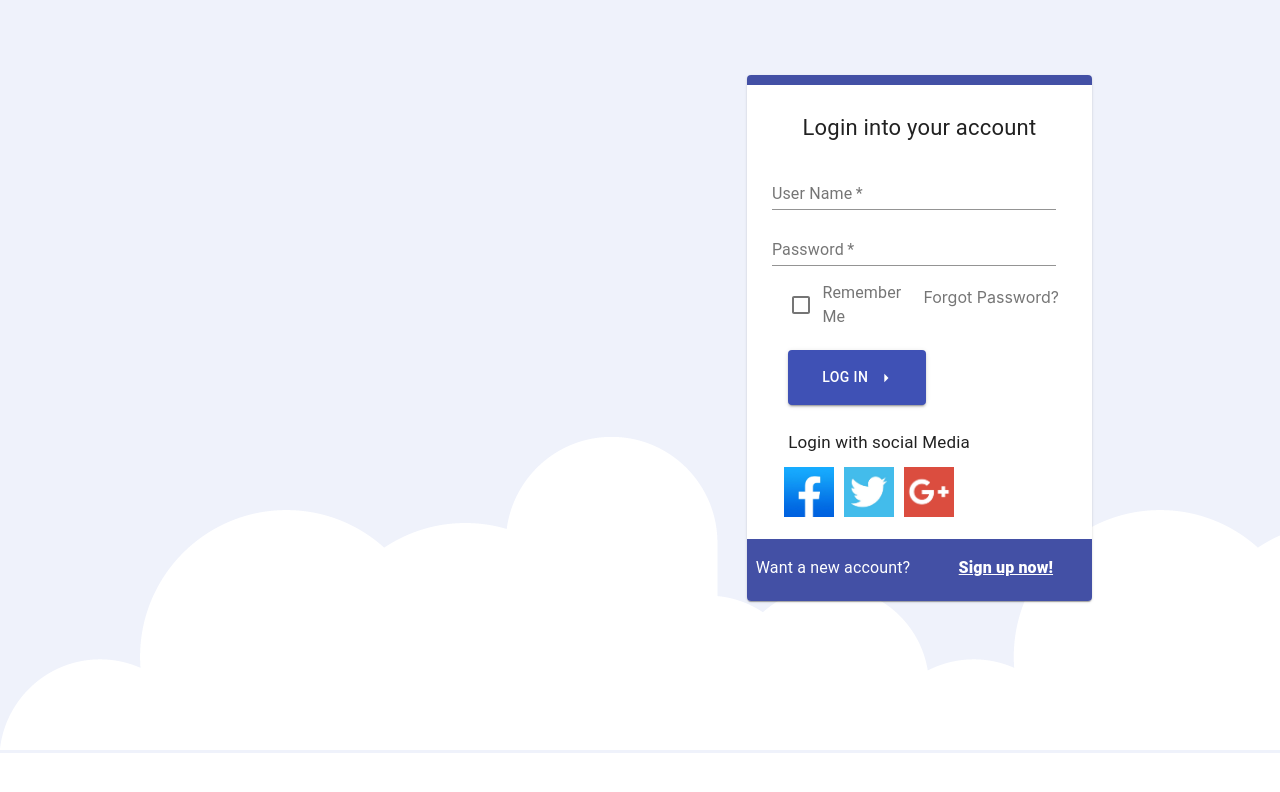
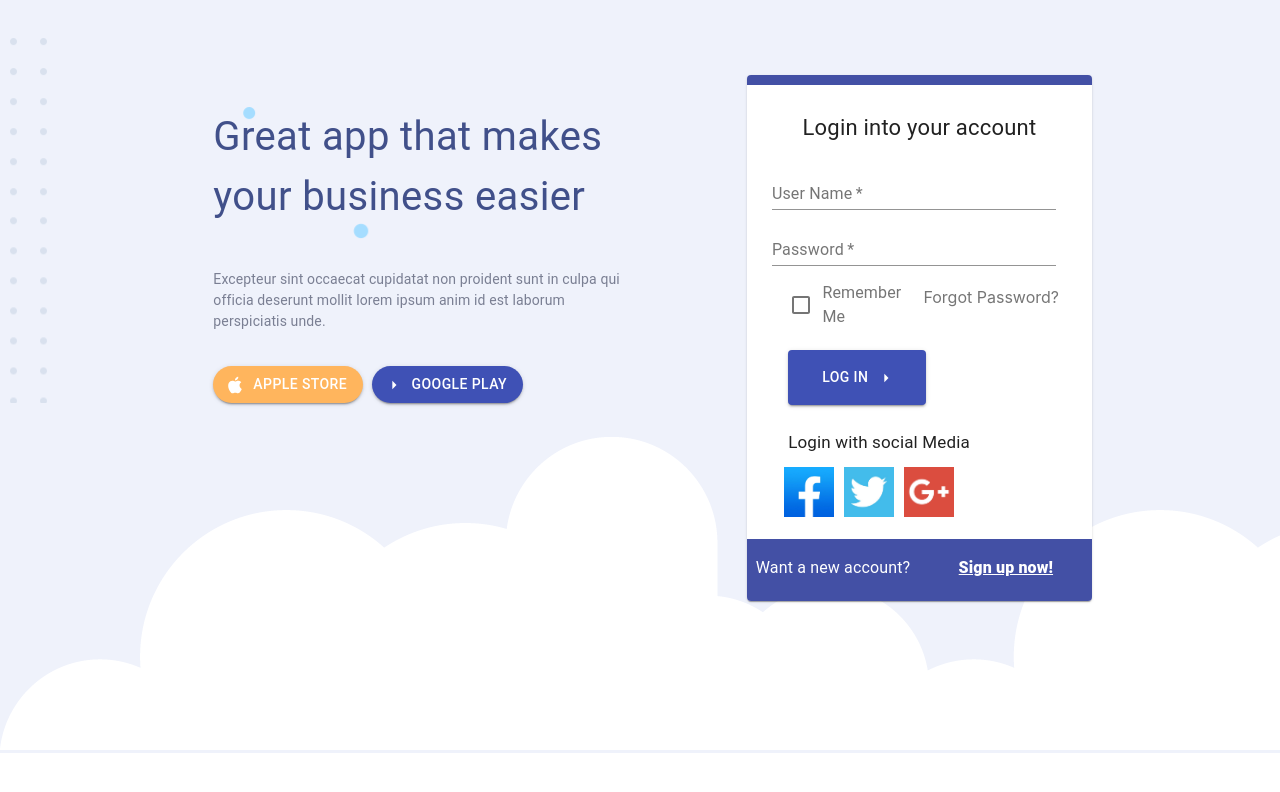
Before and after one commit to strugbits-org/User-Directory-Frontend, a React (Create React App) app: page /login in a window 1280 px wide. Shown: the top 792 px of the page. Built offline with nearby package versions, Linux system fonts and the light colour scheme.

Commit message:
changes in login page

```diff
--- a/src/components/login/LoginPageComp.jsx
+++ b/src/components/login/LoginPageComp.jsx
@@ -13,6 +13,9 @@
 import facebook from "../../assets/facebook.jpg";
 import twitter from "../../assets/twitter.jpg";
 import google from "../../assets/google.jpg";
+import AppleIcon from '@material-ui/icons/Apple';
+import dotsImage from "../../assets/leftDots.png";
+import blueDotsImage from "../../assets/dotsBlue.png";
 
 const LoginPageComp = () => {
     const classes = useStyles();
@@ -20,13 +23,45 @@
     return(
         <div>
             <Grid container>
-                <Grid item xs={1}>
-
+                <Grid style={{ marginTop: '3%' }} item xs={2}>
+                    <div className={classes.dotsImage} style={{ backgroundImage: `url(${dotsImage})` }} />
                 </Grid>
-                <Grid item xs={6}>
-
+                <Grid item xs={5}>
+                <div className={classes.dotsImage} style={{ backgroundImage: `url(${blueDotsImage})` }} >
+                    <div style={{ margin: '20% 0 0 0', width: '80%' }}>
+                        <div>
+                        <Typography className={classes.greatAppTypo}>
+                            Great app that makes your business easier
+                        </Typography>
+                        </div>
+                        <div style={{ margin: '10% 0 0 0' }}>
+                        <Typography className={classes.subHeadTypo}>
+                            Excepteur sint occaecat cupidatat non proident sunt in culpa qui
+                            officia deserunt mollit lorem ipsum anim id est laborum perspiciatis unde.
+                        </Typography>
+                        </div>
+                        <div>
+                            <Button
+                                variant="contained"
+                                color="primary"
+                                className={classes.appleBtn}
+                                startIcon={<AppleIcon />}
+                            >
+                                Apple Store
+                            </Button>
+                            <Button
+                                variant="contained"
+                                color="primary"
+                                className={classes.googleBtn}
+                                startIcon={<ArrowRightTwoToneIcon />}
+                            >
+                                Google Play
+                            </Button>
+                        </div>
+                    </div>
+                </div>
                 </Grid>
-                <Grid item xs={4}>
+                <Grid item xs={3}>
                     <div className={classes.card}>
                     <Card>
                         <Grid container spacing={1}>
@@ -98,7 +133,7 @@
                     </Card>
                 </div>
                 </Grid>
-                <Grid item xs={1}>
+                <Grid item xs={2}>
 
                 </Grid>
             </Grid>
--- a/src/components/login/LoginPageCompStyle.js
+++ b/src/components/login/LoginPageCompStyle.js
@@ -8,7 +8,6 @@
     },
     card: {
         width: '27%',
-        // margin: '0px 0px 0px 55%',
         position: 'absolute',
         top: '10%'
     },
@@ -51,7 +50,8 @@
     },
     socialIcons: {
       flex:'0.2',
-      backgroundColor: '#0632b0'
+      backgroundColor: '#0632b0',
+      cursor: 'pointer',
     },
     cardFooter:{
       backgroundColor: '#4350a5',
@@ -67,6 +67,36 @@
       fontWeight: 900,
       textAlign: 'center',
       textDecoration: 'underline'
+    },
+    greatAppTypo: {
+      color: 'rgba(65, 80, 138, 255)',
+      fontSize: '40px'
+    },
+    subHeadTypo: {
+      fontSize: '14px',
+      color: 'rgba(122, 127, 147, 255)',
+      marginBottom: '8%'
+    },
+    appleBtn: {
+      marginRight: '2%',
+      backgroundColor: '#ffb55d',
+      borderTopLeftRadius: '20px',
+      borderBottomLeftRadius: '20px',
+      borderTopRightRadius: '20px',
+      borderBottomRightRadius: '20px',
+    },
+    googleBtn: {
+      borderTopLeftRadius: '20px',
+      borderBottomLeftRadius: '20px',
+      borderTopRightRadius: '20px',
+      borderBottomRightRadius: '20px',
+      '&:hover': {
+        backgroundColor: '#ffb55d'
+      }
+    },
+    dotsImage: {
+      height: '100%',
+      backgroundRepeat: 'no-repeat',
     }
   });
 
```
Also changed, not shown: src/assets/dotsBlue.png (added), src/assets/leftDots.png (added).
